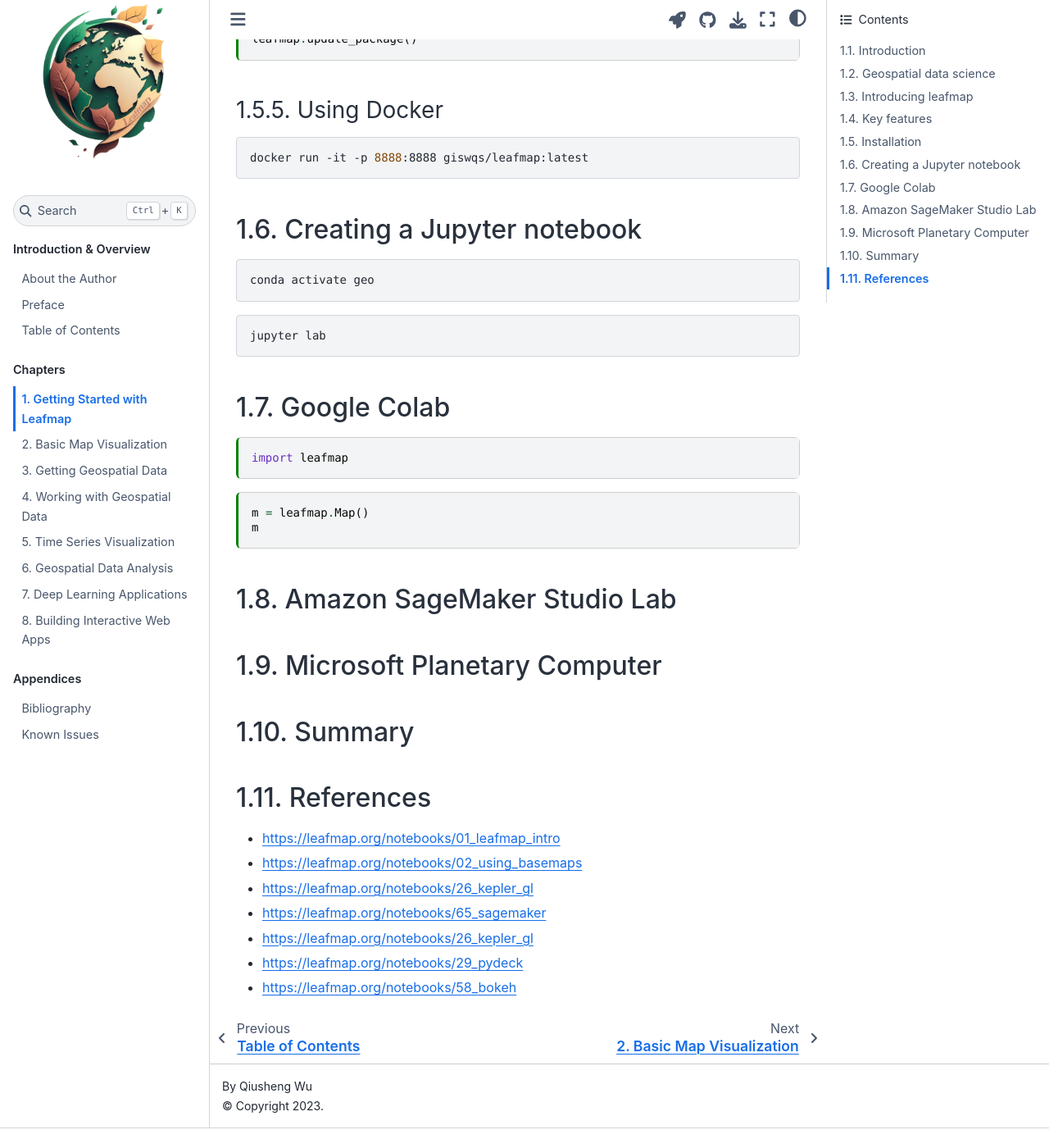
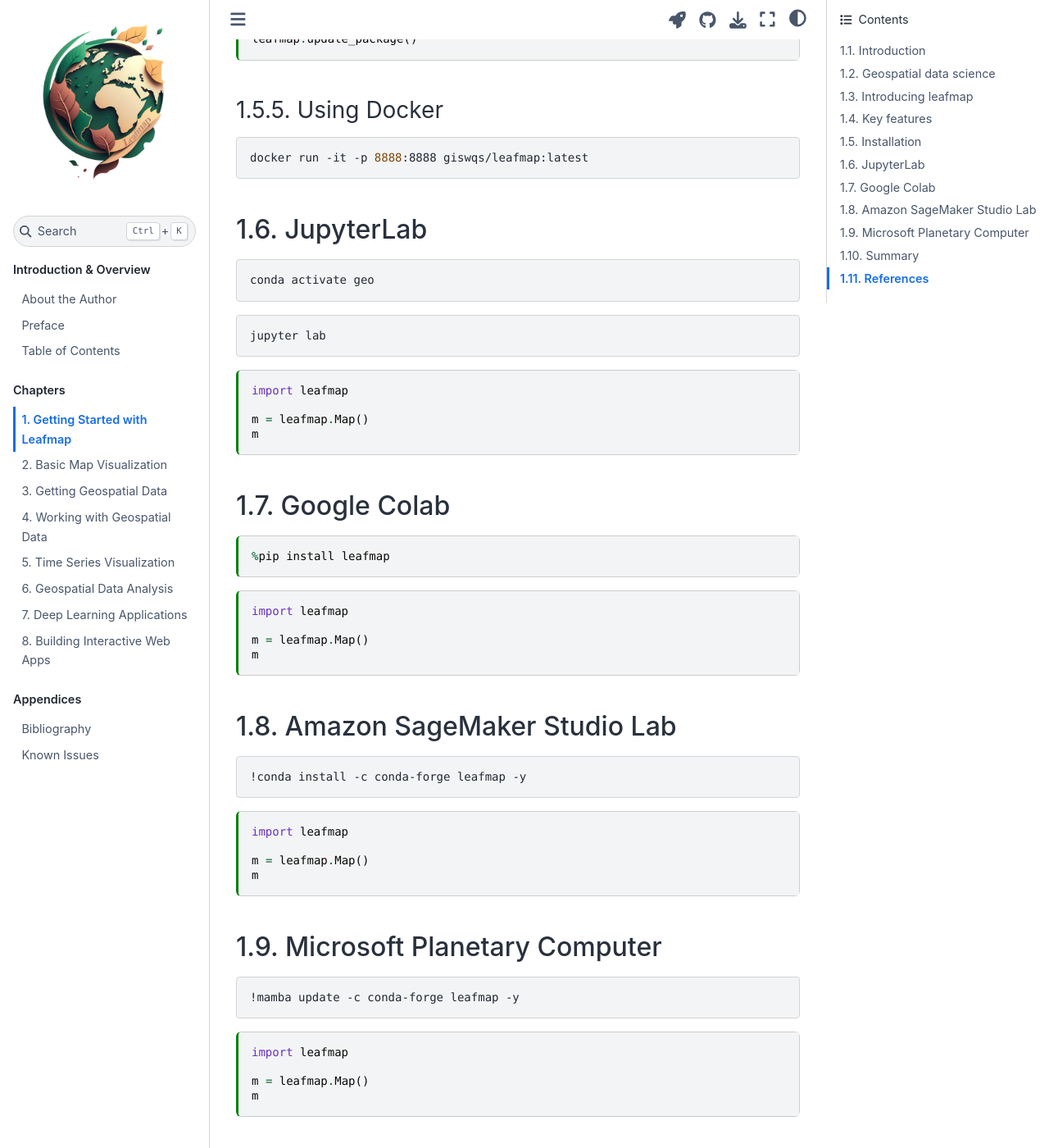
Before and after one commit to giswqs/leafmap-book, a Jupyter Book: the page built from chapters/1_get_started.md, in a window 1280 px wide and 1400 px high, scrolled down 1401 px. Shown: the whole window at 82% size. Built offline with Jupyter Book 1.0.4 settings and Sphinx 7.4.7 and the Sphinx Book theme 1.1.4, drawn with Linux system fonts in a browser that asks for light colours; before the commit the page ends 2777 px from its top, so only the background shows below that.

````diff
--- a/chapters/1_get_started.md
+++ b/chapters/1_get_started.md
@@ -75,7 +75,7 @@ leafmap.update_package()
 docker run -it -p 8888:8888 giswqs/leafmap:latest
 ```
 
-## Creating a Jupyter notebook
+## JupyterLab
 
 ```bash
 conda activate geo
@@ -85,20 +85,51 @@ conda activate geo
 jupyter lab
 ```
 
+```{code-cell} ipython3
+import leafmap
+
+m = leafmap.Map()
+m
+```
+
 ## Google Colab
 
 ```{code-cell} ipython3
-import leafmap
+%pip install leafmap
 ```
 
 ```{code-cell} ipython3
+import leafmap
+
 m = leafmap.Map()
 m
 ```
 
 ## Amazon SageMaker Studio Lab
 
+```bash
+!conda install -c conda-forge leafmap -y
+```
+
+```{code-cell} ipython3
+import leafmap
+
+m = leafmap.Map()
+m
+```
+
 ## Microsoft Planetary Computer
+
+```bash
+!mamba update -c conda-forge leafmap -y
+```
+
+```{code-cell} ipython3
+import leafmap
+
+m = leafmap.Map()
+m
+```
 
 ## Summary
 
````
Also changed, not shown: chapters/preface.md (+9 -3 lines), 1 other file.
